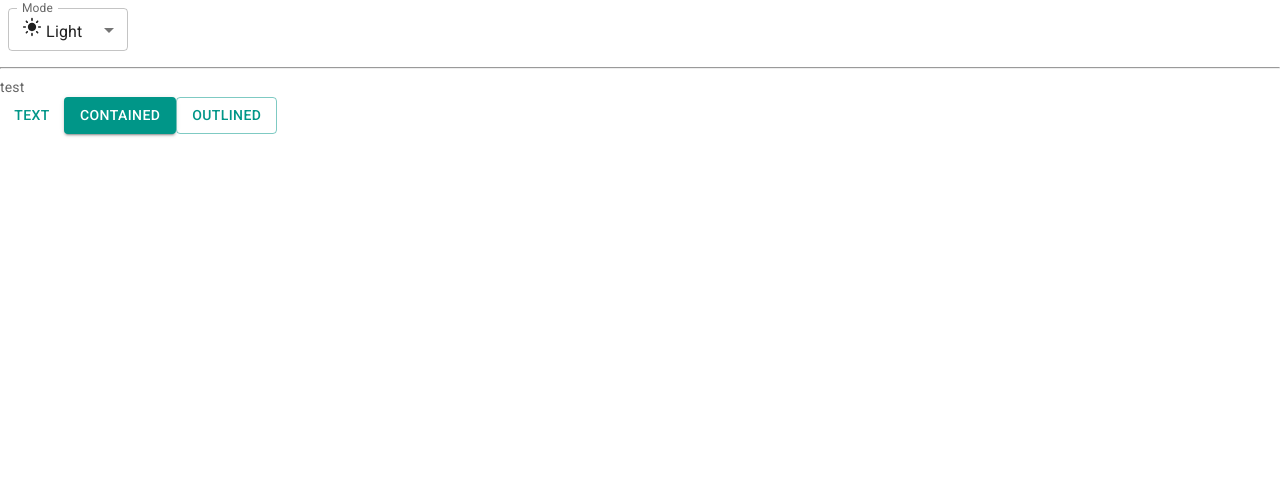
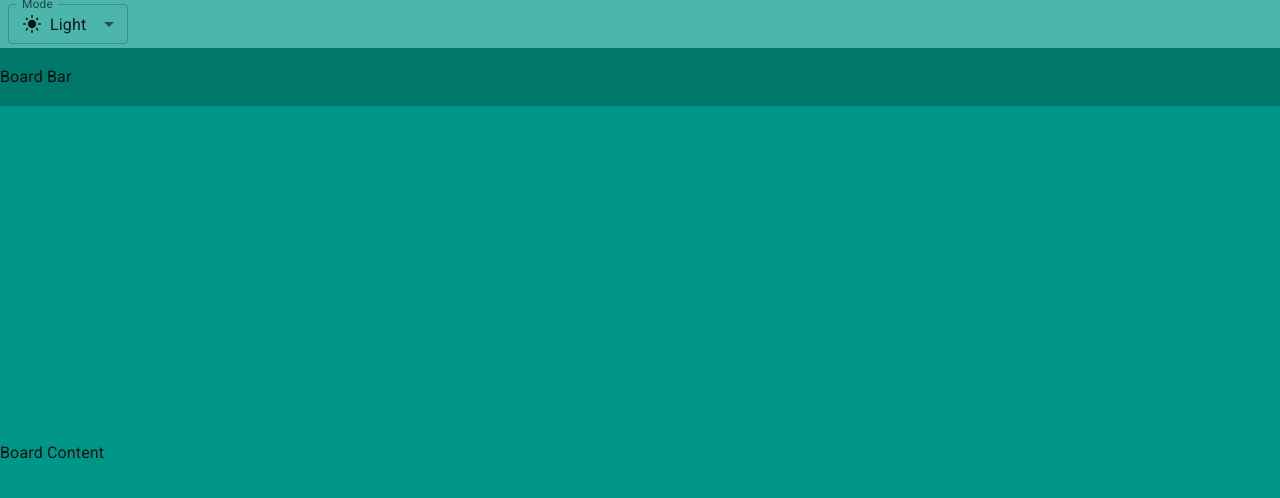
Before and after one commit to nguyennanhcd/trello, a React (Vite) app: page / in a window 1280 px wide. Shown: the top 498 px of the page. Built offline with nearby package versions, Linux system fonts and the light colour scheme.

Commit message:
basiclayout

```diff
--- a/index.html
+++ b/index.html
@@ -3,10 +3,10 @@
   <head>
     <meta charset="UTF-8" />
     <meta name="viewport" content="width=device-width, initial-scale=1.0" />
-    <title>Vite + React</title>
     <link rel="preconnect" href="https://fonts.googleapis.com" />
     <link rel="preconnect" href="https://fonts.gstatic.com" crossorigin />
     <link rel="stylesheet" href="https://fonts.googleapis.com/css2?family=Roboto:wght@300;400;500;700&display=swap" />
+    <title>NgocDung</title>
   </head>
   <body>
     <div id="root"></div>
--- a/src/App.jsx
+++ b/src/App.jsx
@@ -1,8 +1,4 @@
-import Button from '@mui/material/Button'
-import { useState } from 'react'
-import { Typography } from '@mui/material'
 import { useColorScheme } from '@mui/material/styles'
-import useMediaQuery from '@mui/material/useMediaQuery'
 import InputLabel from '@mui/material/InputLabel'
 import MenuItem from '@mui/material/MenuItem'
 import FormControl from '@mui/material/FormControl'
@@ -10,13 +6,15 @@
 import LightModeIcon from '@mui/icons-material/LightMode'
 import DarkModeIcon from '@mui/icons-material/DarkMode'
 import SettingsBrightnessIcon from '@mui/icons-material/SettingsBrightness'
+import Box from '@mui/material/Box'
+import { Container } from '@mui/material'
 
-function ModeSelect() {
+
+const ModeSelect = () => {
   const { mode, setMode } = useColorScheme()
   const handleChange = (event) => {
     setMode(event.target.value)
-  };
-
+  }
   return (
     <FormControl sx={{ m: 1, minWidth: 120 }} size="small">
       <InputLabel id="label-select-dark-light-mode">Mode</InputLabel>
@@ -28,13 +26,19 @@
         onChange={handleChange}
       >
         <MenuItem value="light">
-          <LightModeIcon fontSize='small'/> Light
+          <Box sx={{ display: 'flex', alignItems: 'center', gap: 1 }}>
+            <LightModeIcon fontSize='small'/> Light
+          </Box>
         </MenuItem>
         <MenuItem value="dark">
-          <DarkModeIcon fontSize='small'/> Dark
+          <Box sx={{ display: 'flex', alignItems: 'center', gap: 1 }}>
+            <DarkModeIcon fontSize='small'/> Dark
+          </Box>
         </MenuItem>
         <MenuItem value="system">
-          <SettingsBrightnessIcon fontSize='small'/>System
+          <Box sx={{ display: 'flex', alignItems: 'center', gap: 1 }}>
+            <SettingsBrightnessIcon fontSize='small'/>System
+          </Box>
         </MenuItem>
       </Select>
     </FormControl>
@@ -42,14 +46,35 @@
 }
 function App() {
   return (
-    <>
-      <ModeSelect/>
-      <hr />
-      <Typography variant="body2" color="text.secondary">test</Typography>
-      <Button variant="text">Text</Button>
-      <Button variant="contained">Contained</Button>
-      <Button variant="outlined">Outlined</Button>
-    </>
+    <Container disableGutters maxWidth={ false } sx={{ height: '100vh' }}>
+      <Box sx={{
+        backgroundColor: 'primary.light',
+        width: '100%',
+        height: (theme) => theme.trello.navBarHeight,
+        display: 'flex',
+        alignItems: 'center'
+      }}>
+        <ModeSelect/>
+      </Box>
+      <Box sx={{
+        backgroundColor: 'primary.dark',
+        width: '100%',
+        height: (theme) => theme.trello.boardBarHeight,
+        display: 'flex',
+        alignItems: 'center'
+      }}>
+        Board Bar
+      </Box>
+      <Box sx={{
+        backgroundColor: 'primary.main',
+        width: '100%',
+        height: (theme) => `calc(100vh - ${theme.trello.navBarHeight} - ${theme.trello.boardBarHeight})`,
+        display: 'flex',
+        alignItems: 'center'
+      }}>
+        Board Content
+      </Box>
+    </Container>
   )
 }
 
--- a/src/theme.js
+++ b/src/theme.js
@@ -3,6 +3,10 @@
 
 // Create a theme instance.
 const theme = extendTheme({
+  trello: {
+    navBarHeight: '48px',
+    boardBarHeight: '58px'
+  },
   colorSchemes: {
     light: {
       palette: {
```
